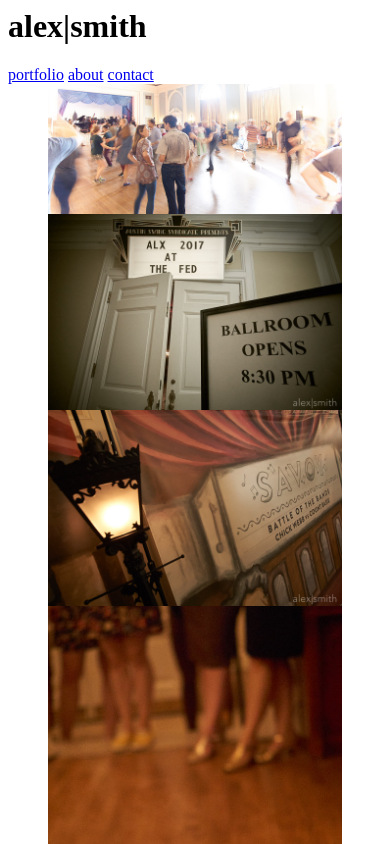
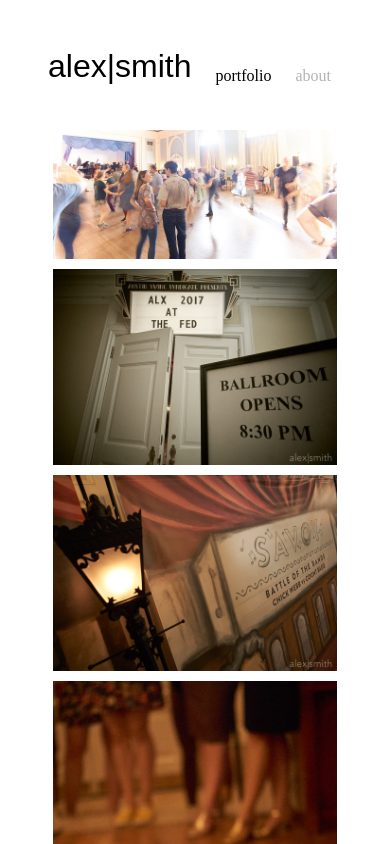
Before and after one commit to l2blackbelt/alexshootsstuff, a plain HTML site: page test_js.html in a window 390 px wide. Shown: the top 844 px of the page. Drawn offline with nearby package versions, Linux system fonts and the light colour scheme.

Commit message:
responsive images is at 100%, captain
the images now move perfectly with screen resizes and accept padding between them

```diff
--- a/test_js.html
+++ b/test_js.html
@@ -26,32 +26,81 @@ h = W / (x1 +x2 + x3)
 -->
 
 
+<head>
+
+	<style>
+	/*navbar styling*/
+	#navbar ul {
+		list-style-type: none;
+		margin: 0;
+		padding: 0;
+		white-space: nowrap;
+		overflow: hidden;
+		font-size: 16px;
+		font-family: "Times New Roman", Times, serif;
+	}
+
+	#navbar li { /* this applies to all list elements.. for some reason it won't apply to the a hyperlink classes.  It makes all elements align to bottom, good since different sizes*/
+	display:inline;  vertical-align:bottom;
+}
+
+#navbar .active {
+	color: #000000;
+}
+
+#navbar .header {
+	color: #000000;
+	font-size: 200%;
+	font-family: Arial, sans-serif;
+}
+
+#navbar li a {
+	color: #B3B3B3;
+	padding-right: 20; /*space between list elements?*/
+	text-decoration: none;
+}
+
+/* Change the link color to #111 (black) on hover */
+#navbar li a:hover {
+	color: #000000;
+}
 
 
 
+/*photo galley styling*/
+img{
+	padding: 5; /*warning, padding values will distort the pictures, it cheats on width.  don't make it too big*/
+}
 
-<head>
-	<h1>alex|smith</h1>
-	<a href="#">portfolio</a>
-	<a href="#">about</a>
-	<a href="#">contact</a>
-	<style>
-		img {
-    		/*max-width: 100px;
-    		max-height: 100px;
-    		display: block;
-    		-webkit-box-sizing: border-box;
-			-moz-box-sizing: border-box;
-			box-sizing: border-box;
-    		padding: 5px*/
+
+
+/*spacing between elements*/
+#navbar{
+	padding-bottom: 40;
 }
-		section{
+body {
 	font-size: 0; /*necessary to prevent unwanted gaps in the photos*/
 	padding-left: 40;
 	padding-right: 40;
+	padding-top: 40;
+	padding-bottom: 40;
 }
+
 </style>
 </head>
+
+<body>
+
+	<!-- I wanna nice manu bar!-->
+
+	<section id = "navbar">
+		<ul>
+			<li><a class="header" href="#">alex|smith</a></li>
+			<li><a class="active" href="#">portfolio</a></li>
+			<li><a href="#">about</a></li>
+			<li><a href="#">contact</a></li>
+		</ul>
+	</section>
 
 	<section id = "photos">
 		<!--div id="cur" style="height: 500px"></div-->
@@ -64,11 +113,13 @@ h = W / (x1 +x2 + x3)
 		<img src="img/fed/DSC00245.jpg">
 	</section>
 
+</body>
+
 <script src="https://ajax.googleapis.com/ajax/libs/jquery/3.2.1/jquery.min.js"></script>
 <script>
 
 	$(window).resize(function(){
-		//sort_pics()
+		sort_pics()
 	});
 
 	var pic_array = []
@@ -100,7 +151,8 @@ h = W / (x1 +x2 + x3)
 
 		function line(window_width) { //line object represents a line of images on the screen
 			this.maxheight = 600
-			this.padding = 0
+			this.padding = parseInt($('img').css('padding-right'))*2 //fore some reason needs to be double the css padding value
+			console.log(this.padding)
 
 			this.width = window_width
 			this.imgs = []
@@ -109,7 +161,7 @@ h = W / (x1 +x2 + x3)
 			this.add_img = function(img){
 				this.imgs.push(img)
 				this.ratiosum += img.ratio
-		  		this.height = this.width/this.ratiosum
+				this.height = this.width / this.ratiosum
 				this.maxheight = Math.min(img.height,this.maxheight)
 			}
 			this.am_i_properly_sized = function(){
@@ -119,11 +171,11 @@ h = W / (x1 +x2 + x3)
 		  		var scaled_image_width = 0 //find out what the image was actually scaled to.  To get pixel perfect edges we will need to fudge the width of a picture per line
 		  		for(j = 0; j < this.imgs.length; j++){
 		  			this.imgs[j].src.height(this.height)
-					this.imgs[j].src.width(this.height*this.imgs[j].ratio) //there's still more work I can do refactoring this code. why need to store copies of all the picture structure in the new array?
+					this.imgs[j].src.width(this.height*this.imgs[j].ratio - this.padding) //there's still more work I can do refactoring this code. why need to store copies of all the picture structure in the new array?
 					scaled_image_width += this.imgs[j].src.width()
 					//console.log("image with width="+this.imgs[j].src.width())
 				}
-				this.imgs[0].src.width(this.imgs[0].src.width()-(scaled_image_width-this.width)) //fudging the scaling of one image per line to get pixel perfect right edge.
+				//this.imgs[0].src.width(this.imgs[0].src.width()-(scaled_image_width-this.width)) //fudging the scaling of one image per line to get pixel perfect right edge.
 			}
 			this.scale_line_height_to_value = function(val){
 				for(j = 0; j < this.imgs.length; j++){
@@ -132,9 +184,8 @@ h = W / (x1 +x2 + x3)
 			}
 		}
 
+
 		//master variables
-		var max_line_height = 600
-		var img_padding = 5
 		var window_width = $("#photos").width() //note: 16 appears to be the default margin size  Just on Chrome?
 
 		//console.log("window.  width="+window_width)
```
Lines whose indentation alone changed are shown as unchanged.
